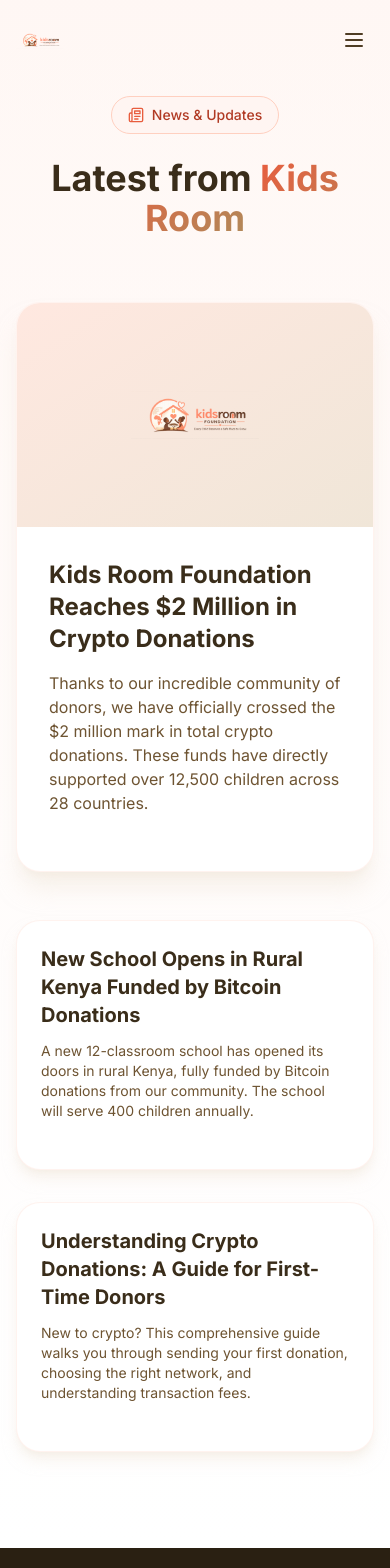
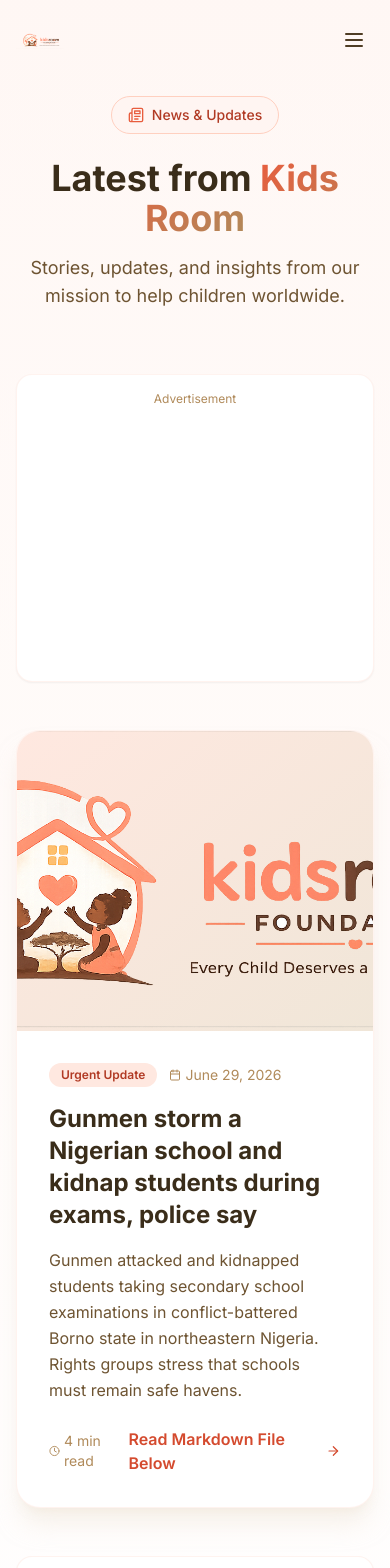
Before and after one commit to kidsroomfoundation/kidsroomfoundation, a Next.js app: page /news in a window 390 px wide. Shown: the top 1568 px of the page. Built offline with nearby package versions, Linux system fonts and the light colour scheme.

Commit message:
Update page.tsx

```diff
--- a/app/news/page.tsx
+++ b/app/news/page.tsx
@@ -1,36 +1,62 @@
+import fs from 'fs'
+import path from 'path'
+import matter from 'gray-matter'
+import { marked } from 'marked'
 import { Newspaper, Calendar, ArrowRight, Clock } from 'lucide-react'
 import Image from 'next/image'
+import Link from 'next/link'
 import AdBanner from '@/components/AdBanner'
 
-const newsArticles = [
-  {
-    id: 1,
-    title: 'Kids Room Foundation Reaches $2 Million in Crypto Donations',
-    excerpt: 'Thanks to our incredible community of donors, we have officially crossed the $2 million mark in total crypto donations. These funds have directly supported over 12,500 children across 28 countries.',
-    date: 'June 28, 2024',
-    readTime: '3 min read',
-    category: 'Milestone',
-    featured: true,
-  },
-  {
-    id: 2,
-    title: 'New School Opens in Rural Kenya Funded by Bitcoin Donations',
-    excerpt: 'A new 12-classroom school has opened its doors in rural Kenya, fully funded by Bitcoin donations from our community. The school will serve 400 children annually.',
-    date: 'June 15, 2024',
-    readTime: '4 min read',
-    category: 'Project Update',
-    featured: false,
-  },
-  {
-    id: 3,
-    title: 'Understanding Crypto Donations: A Guide for First-Time Donors',
-    excerpt: 'New to crypto? This comprehensive guide walks you through sending your first donation, choosing the right network, and understanding transaction fees.',
-    date: 'June 10, 2024',
-    readTime: '6 min read',
-    category: 'Guide',
-    featured: false,
-  },
-]
+interface Article {
+  slug: string
+  title: string
+  excerpt: string
+  date: string
+  readTime: string
+  category: string
+  featured: boolean
+  image: string
+  content: string
+}
+
+// Node logic to fetch all local markdown files dynamically
+function getLocalArticles(): Article[] {
+  const newsDirectory = path.join(process.cwd(), 'content/news')
+
+  // Create directory if it doesn't exist yet to prevent build crashes
+  if (!fs.existsSync(newsDirectory)) {
+    fs.mkdirSync(newsDirectory, { recursive: true })
+    return []
+  }
+
+  const fileNames = fs.readdirSync(newsDirectory)
+
+  const articles = fileNames
+    .filter((fileName) => fileName.endsWith('.md') || fileName.endsWith('.mdx'))
+    .map((fileName) => {
+      const slug = fileName.replace(/\.mdx?$/, '')
+      const fullPath = path.join(newsDirectory, fileName)
+      const fileContents = fs.readFileSync(fullPath, 'utf8')
+
+      // Parse frontmatter metadata
+      const { data, content } = matter(fileContents)
+
+      return {
+        slug,
+        title: data.title || 'Untitled Article',
+        excerpt: data.excerpt || '',
+        date: data.date || '',
+        readTime: data.readTime || '3 min read',
+        category: data.category || 'Update',
+        featured: data.featured || false,
+        image: data.image || '/images/logo.png', // Fallback to logo image
+        content: content,
+      } as Article
+    })
+
+  // Sort articles by date descending
+  return articles.sort((a, b) => new Date(b.date).getTime() - new Date(a.date).getTime())
+}
 
 export const metadata = {
   title: 'News & Updates - Kids Room Foundation',
@@ -38,8 +64,9 @@
 }
 
 export default function NewsPage() {
-  const featuredArticle = newsArticles.find(a => a.featured)
-  const regularArticles = newsArticles.filter(a => !a.featured)
+  const articles = getLocalArticles()
+  const featuredArticle = articles.find((a) => a.featured) || articles[0]
+  const regularArticles = articles.filter((a) => a.slug !== featuredArticle?.slug)
 
   return (
     <div className="pt-24 pb-24">
@@ -47,37 +74,120 @@
         <div className="text-center mb-16">
           <div className="inline-flex items-center gap-2 px-4 py-2 rounded-full bg-coral-50 border border-coral-200 mb-6">
             <Newspaper className="w-4 h-4 text-coral-500" />
-            <span className="text-sm font-medium text-coral-700">News & Updates</span>
+            <span className="text-sm font-medium text-coral-700">
+              News & Updates
+            </span>
           </div>
           <h1 className="text-4xl sm:text-5xl font-bold text-earth-800 mb-4">
             Latest from <span className="text-gradient">Kids Room</span>
           </h1>
+          <p className="text-lg text-earth-600 max-w-2xl mx-auto">
+            Stories, updates, and insights from our mission to help children worldwide.
+          </p>
         </div>
 
+        {/* Ad Banner - Top of News */}
+        <div className="mb-12 bg-white rounded-2xl shadow-sm border border-coral-100/50 p-4">
+          <p className="text-xs text-earth-400 text-center mb-2">Advertisement</p>
+          <AdBanner slot="8150475435765548" className="min-h-[250px]" />
+        </div>
+
+        {/* Featured Article Layout */}
         {featuredArticle && (
           <div className="mb-12 bg-white rounded-3xl shadow-xl shadow-earth-100/50 border border-coral-100/50 overflow-hidden">
             <div className="grid md:grid-cols-2">
-              <div className="bg-gradient-to-br from-coral-100 to-earth-100 p-12 flex items-center justify-center">
-                <div className="relative w-32 h-32">
-                  <Image src="/images/logo.png" alt="Featured" fill className="object-contain" />
-                </div>
+              <div className="relative min-h-[300px] bg-gradient-to-br from-coral-100 to-earth-100 p-12 flex items-center justify-center">
+                <Image
+                  src={featuredArticle.image}
+                  alt={featuredArticle.title}
+                  fill
+                  className="object-cover"
+                />
               </div>
               <div className="p-8 md:p-12 flex flex-col justify-center">
-                <h2 className="text-2xl md:text-3xl font-bold text-earth-800 mb-4">{featuredArticle.title}</h2>
-                <p className="text-earth-600 mb-6">{featuredArticle.excerpt}</p>
+                <div className="flex items-center gap-3 mb-4">
+                  <span className="px-3 py-1 bg-coral-100 text-coral-700 text-xs font-semibold rounded-full">
+                    {featuredArticle.category}
+                  </span>
+                  <span className="text-sm text-earth-400 flex items-center gap-1">
+                    <Calendar className="w-3 h-3" />
+                    {featuredArticle.date}
+                  </span>
+                </div>
+                <h2 className="text-2xl md:text-3xl font-bold text-earth-800 mb-4">
+                  {featuredArticle.title}
+                </h2>
+                <p className="text-earth-600 mb-6 leading-relaxed">
+                  {featuredArticle.excerpt}
+                </p>
+                <div className="flex items-center justify-between">
+                  <span className="text-sm text-earth-400 flex items-center gap-1">
+                    <Clock className="w-3 h-3" />
+                    {featuredArticle.readTime}
+                  </span>
+                  {/* For full production layout, link this to an individual /news/[slug] page if desired */}
+                  <span className="inline-flex items-center gap-2 text-coral-600 font-semibold cursor-pointer hover:text-coral-700 transition-colors">
+                    Read Markdown File Below <ArrowRight className="w-4 h-4" />
+                  </span>
+                </div>
               </div>
             </div>
           </div>
         )}
 
-        <div className="grid md:grid-cols-2 lg:grid-cols-3 gap-8">
-          {regularArticles.map((article) => (
-            <article key={article.id} className="bg-white rounded-3xl shadow-lg shadow-earth-100/50 border border-coral-100/50 p-6">
-              <h3 className="text-xl font-bold text-earth-800 mb-3">{article.title}</h3>
-              <p className="text-earth-600 text-sm mb-6">{article.excerpt}</p>
-            </article>
-          ))}
+        {/* Ad Banner - Between Featured and Grid */}
+        <div className="mb-12 bg-white rounded-2xl shadow-sm border border-coral-100/50 p-4">
+          <p className="text-xs text-earth-400 text-center mb-2">Advertisement</p>
+          <AdBanner slot="8150475435765548" className="min-h-[250px]" />
         </div>
+
+        {/* Regular Articles Grid */}
+        {regularArticles.length > 0 ? (
+          <div className="grid md:grid-cols-2 lg:grid-cols-3 gap-8">
+            {regularArticles.map((article) => (
+              <article
+                key={article.slug}
+                className="bg-white rounded-3xl shadow-lg shadow-earth-100/50 border border-coral-100/50 overflow-hidden hover:shadow-xl transition-all hover:-translate-y-1"
+              >
+                <div className="relative h-48 w-full bg-earth-100">
+                  <Image
+                    src={article.image}
+                    alt={article.title}
+                    fill
+                    className="object-cover"
+                  />
+                </div>
+                <div className="p-6">
+                  <div className="flex items-center gap-3 mb-4">
+                    <span className="px-3 py-1 bg-earth-100 text-earth-600 text-xs font-semibold rounded-full">
+                      {article.category}
+                    </span>
+                  </div>
+                  <h3 className="text-xl font-bold text-earth-800 mb-3 line-clamp-2">
+                    {article.title}
+                  </h3>
+                  <p className="text-earth-600 text-sm mb-6 leading-relaxed line-clamp-3">
+                    {article.excerpt}
+                  </p>
+                  <div className="flex items-center justify-between pt-4 border-t border-earth-100">
+                    <span className="text-xs text-earth-400 flex items-center gap-1">
+                      <Calendar className="w-3 h-3" />
+                      {article.date}
+                    </span>
+                    <span className="text-xs text-earth-400 flex items-center gap-1">
+                      <Clock className="w-3 h-3" />
+                      {article.readTime}
+                    </span>
+                  </div>
+                </div>
+              </article>
+            ))}
+          </div>
+        ) : (
+          <div className="text-center py-12 text-earth-500">
+            No additional news updates found. Add markdown files inside your content directory to post!
+          </div>
+        )}
       </div>
     </div>
   )
```
